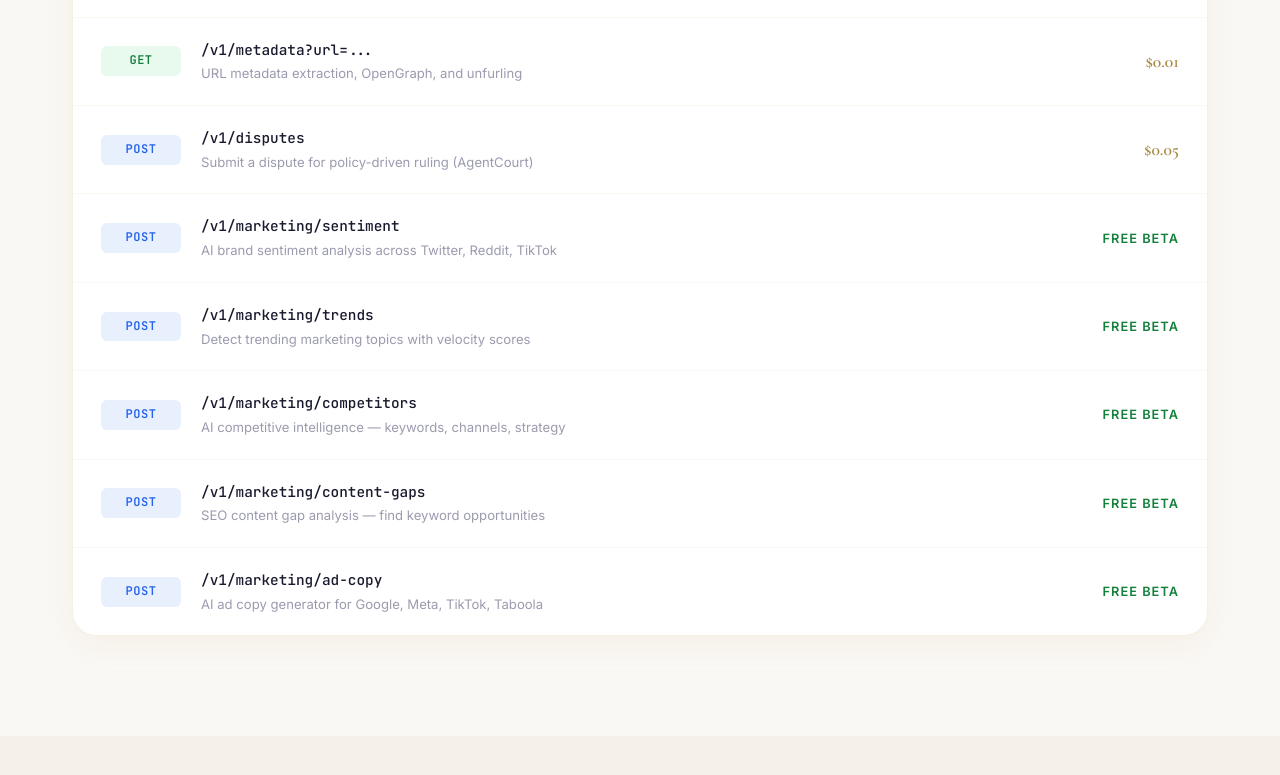
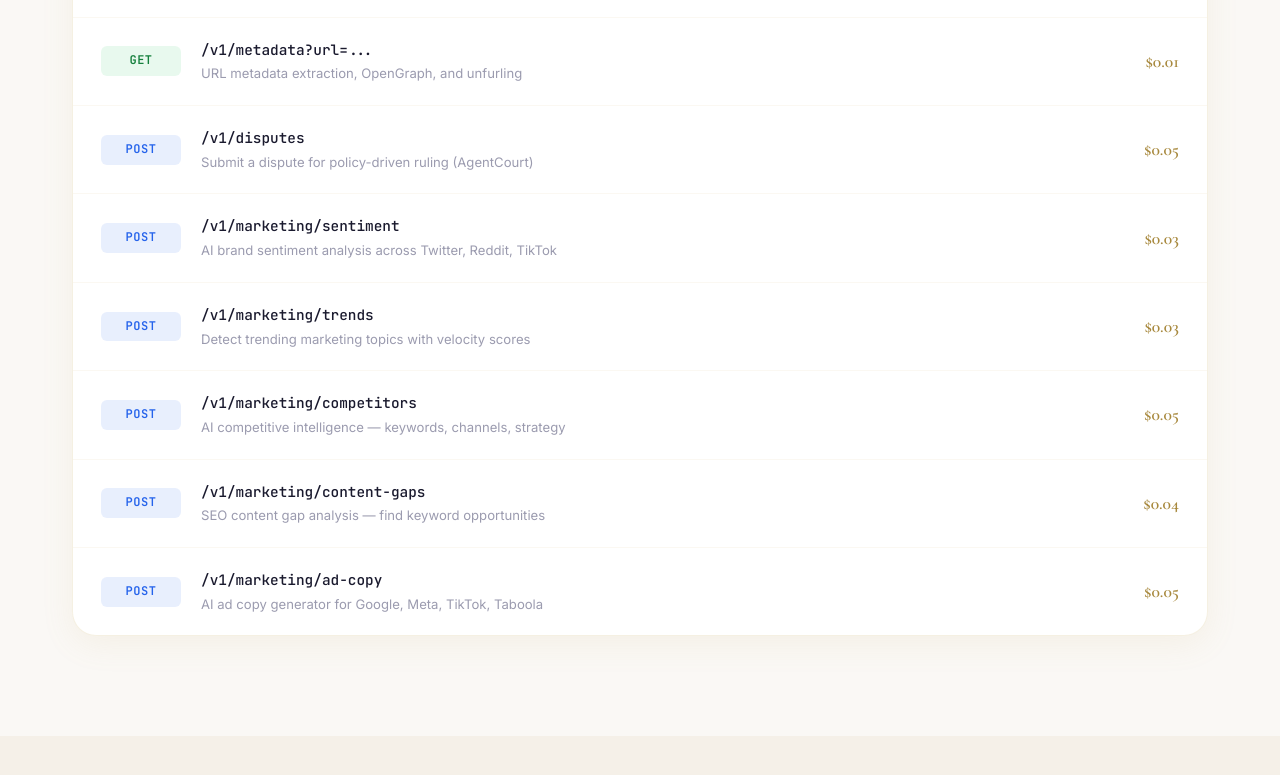
Before and after one commit to vbkotecha/aiservices-api, a plain HTML site: page src/landing.html in a window 1280 px wide. Shown: the part 3313-4088 px from the top of the page. Drawn offline with nearby package versions, Linux system fonts and the light colour scheme.

Commit message:
Monetize marketing endpoints — bash.03-bash.05 via x402
- Removed Free Beta from all 5 marketing endpoints
- Sentiment: bash.03, Trends: bash.03, Competitors: bash.05, Content Gaps: bash.04, Ad Copy: bash.05
- Updated landing page pricing table
- Updated llms.txt (moved from free to paid section)
- Updated root API JSON response

```diff
--- a/src/landing.html
+++ b/src/landing.html
@@ -1084,7 +1084,7 @@ footer {
       <h3>Marketing Intelligence</h3>
       <p>AI-powered brand sentiment analysis, industry trend detection, competitive intelligence, SEO content gap analysis, and ad copy generation across Google, Meta, TikTok, and Taboola.</p>
       <div class="feature-meta">
-        <span class="tag tag-free">FREE BETA</span>
+        <span class="tag tag-paid">$0.03–$0.05</span>
         <span class="tag tag-paid">5 endpoints</span>
       </div>
     </div>
@@ -1188,7 +1188,7 @@ footer {
         <p>AI brand sentiment analysis across Twitter, Reddit, TikTok</p>
       </div>
       <div></div>
-      <div class="endpoint-price free">Free Beta</div>
+      <div class="endpoint-price">$0.03</div>
     </div>
     <div class="endpoint-row">
       <div class="method-badge method-post">POST</div>
@@ -1197,7 +1197,7 @@ footer {
         <p>Detect trending marketing topics with velocity scores</p>
       </div>
       <div></div>
-      <div class="endpoint-price free">Free Beta</div>
+      <div class="endpoint-price">$0.03</div>
     </div>
     <div class="endpoint-row">
       <div class="method-badge method-post">POST</div>
@@ -1206,7 +1206,7 @@ footer {
         <p>AI competitive intelligence — keywords, channels, strategy</p>
       </div>
       <div></div>
-      <div class="endpoint-price free">Free Beta</div>
+      <div class="endpoint-price">$0.05</div>
     </div>
     <div class="endpoint-row">
       <div class="method-badge method-post">POST</div>
@@ -1215,7 +1215,7 @@ footer {
         <p>SEO content gap analysis — find keyword opportunities</p>
       </div>
       <div></div>
-      <div class="endpoint-price free">Free Beta</div>
+      <div class="endpoint-price">$0.04</div>
     </div>
     <div class="endpoint-row">
       <div class="method-badge method-post">POST</div>
@@ -1224,7 +1224,7 @@ footer {
         <p>AI ad copy generator for Google, Meta, TikTok, Taboola</p>
       </div>
       <div></div>
-      <div class="endpoint-price free">Free Beta</div>
+      <div class="endpoint-price">$0.05</div>
     </div>
   </div>
 </section>
```
Also changed, not shown: 1 other file.
